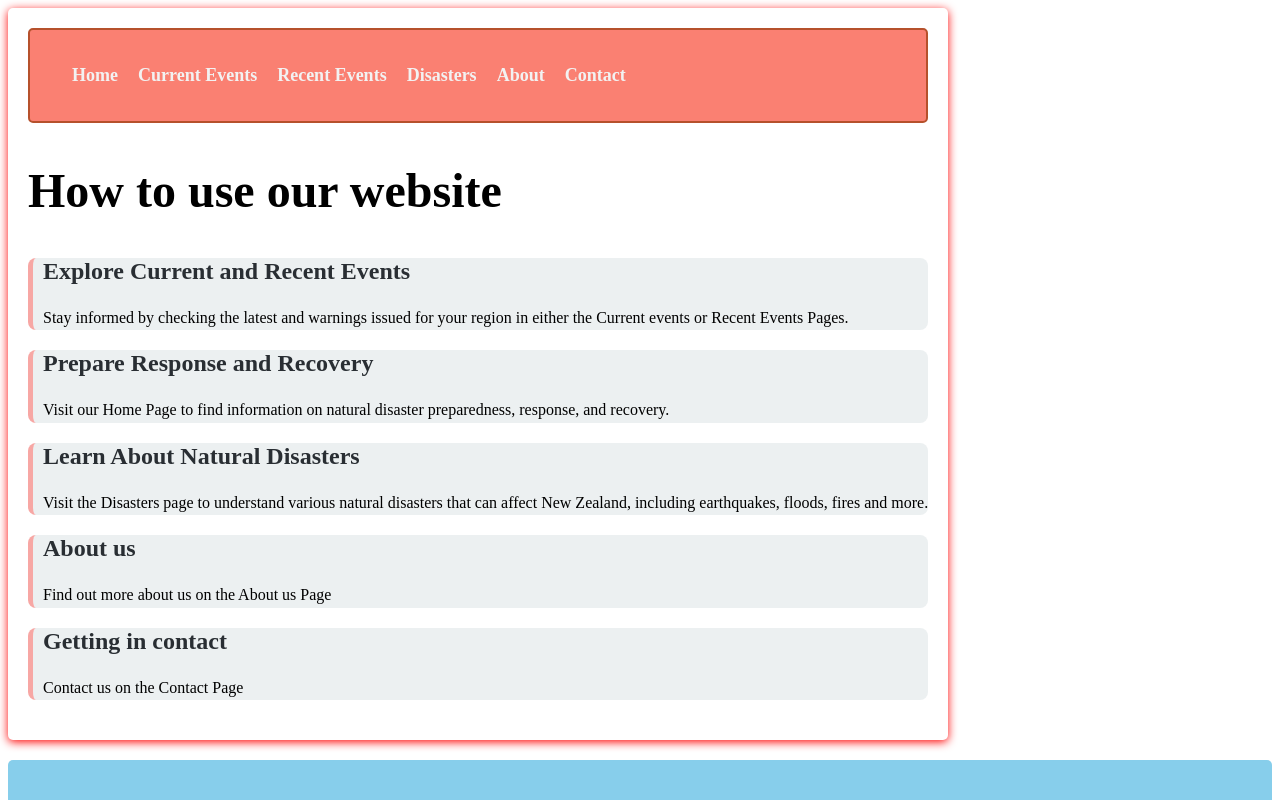
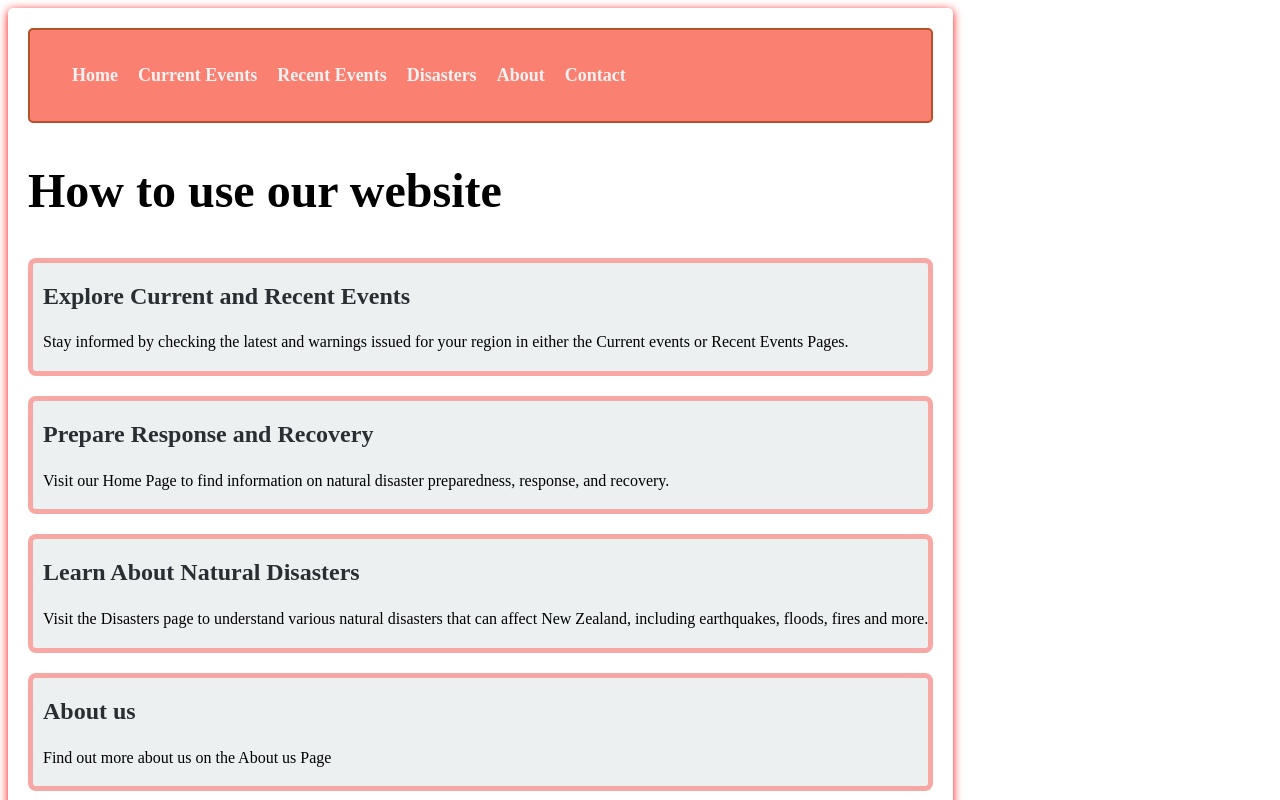
Before and after one commit to BIT-Studio-3/group-project-25-1-scade, a SvelteKit app in the folder disaster/disaster/: page /howToUse in a window 1280 px wide. Shown: the top 800 px of the page. Built offline with nearby package versions, Linux system fonts and the light colour scheme.

Commit message:
full curved border

```diff
--- a/disaster/disaster/src/routes/howToUse/+page.svelte
+++ b/disaster/disaster/src/routes/howToUse/+page.svelte
@@ -73,7 +73,7 @@
       margin-bottom: 20px;
       border-radius: 8px;
       padding-left: 10px;
-      border-left: 5px solid#fd7d78a0;
+      border: 5px solid#fd7d78a0;
 
     }
 
```
